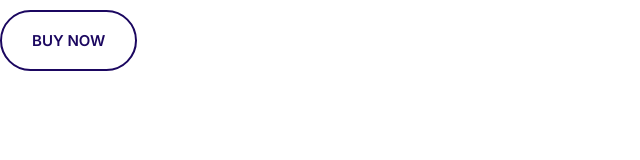
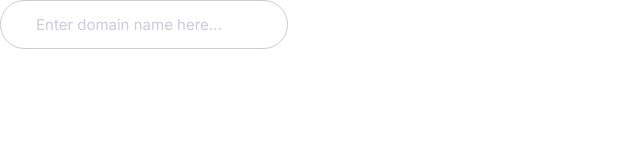
Before and after one commit to Montenegr007/moshify, a plain HTML site: page index.html in a window 1280 px wide. Shown: the whole page, without its empty margins (0-640 px from the left). Drawn offline with Linux system fonts and the light colour scheme.

Commit message:
Inputs creation.

```diff
--- a/css/styles.css
+++ b/css/styles.css
@@ -242,3 +242,25 @@ a {
     font-size: 1.5rem;
   }
 }
+
+/* Inputs */
+
+.input {
+  padding: 1.5rem 3.5rem;
+  border-radius: 30px;
+  border: 1px solid #ccc;
+  color: var(--color-headings);
+  font-size: 2rem;
+  outline: 0;
+  padding: 1.5rem 3.5 rem;
+}
+
+::placeholder {
+  color: #cdcbd7;
+}
+
+@media screen and (min-width: 1024px) {
+  .input {
+    font-size: 1.5rem;
+  }
+}
--- a/index.html
+++ b/index.html
@@ -15,6 +15,6 @@
     <link rel="stylesheet" href="css/styles.css" />
   </head>
   <body>
-    <button class="btn btn--outline">Buy Now</button>
+    <input type="text" class="input" placeholder="Enter domain name here..." />
   </body>
 </html>
```
Also changed, not shown: components/inputs.html (added, +1 -0 lines).
